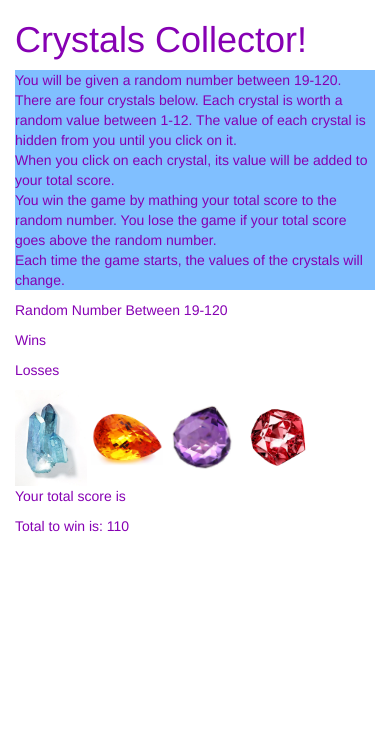
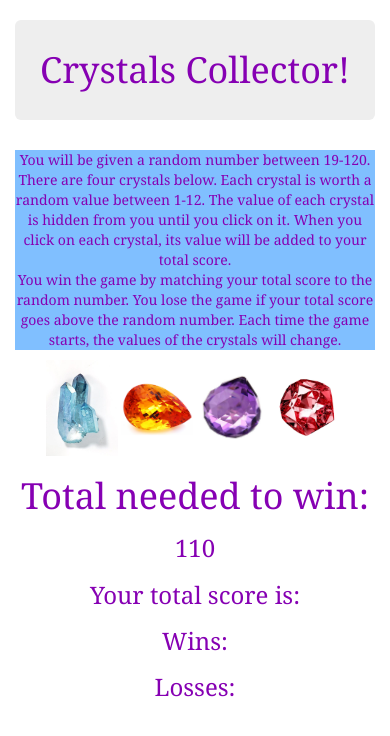
Before and after one commit to kyarber2/week-4-game, a PHP site: page / in a window 390 px wide. Shown: the top 736 px of the page. Run offline with PHP 8.4, Linux system fonts and the light colour scheme; some libraries are stand-ins or nearby versions.

Commit message:
changed grid so entire site fits on one page

```diff
--- a/assets/css/style.css
+++ b/assets/css/style.css
@@ -6,4 +6,12 @@ img{
 }
 body{
 	color: #8600b3;
+	text-align: center;
+	font-family: Georgia, serif;
 }
+#crystalsDiv{
+	padding-top: 10px;
+}
+#randomNumber{
+
+}
--- a/assets/javascript/game.js
+++ b/assets/javascript/game.js
@@ -33,7 +33,7 @@ function getTotalNeededToWin() {
   		max = Math.floor(120);
   		totalNeededToWin = Math.floor(Math.random() * (120 - 19 + 1)) + 19;
   		console.log(totalNeededToWin);
-  		$("#numberToWin").html("Total to win is: " + totalNeededToWin);
+  		$("#numberToWin").html(totalNeededToWin);
 	}
 }
 function addToCrystalTotal(num){
@@ -61,7 +61,7 @@ function addToCrystalTotal(num){
 		result = compare(crystalValueTotal, totalNeededToWin);
 		if (result !== undefined) alert (result);
 	}
-	$("#totalScore").html(crystalValueTotal);
+	$("#totalScore").html("Your current total is " +crystalValueTotal);
 }
  function compare (crystalValue, totalToWin){
  	if (crystalValue === totalToWin){
--- a/index.html
+++ b/index.html
@@ -8,6 +8,14 @@
 	<meta name="viewport" content="width=device-width, initial-scale=1">
 	<link rel="stylesheet" type="text/css" href="assets/css/reset.css">
 	<script type="text/javascript" src="https://cdnjs.cloudflare.com/ajax/libs/jquery/3.2.1/jquery.min.js"></script>
+	<!-- Latest compiled and minified CSS -->
+<link rel="stylesheet" href="https://maxcdn.bootstrapcdn.com/bootstrap/3.3.7/css/bootstrap.min.css" integrity="sha384-BVYiiSIFeK1dGmJRAkycuHAHRg32OmUcww7on3RYdg4Va+PmSTsz/K68vbdEjh4u" crossorigin="anonymous">
+
+<!-- Optional theme -->
+<link rel="stylesheet" href="https://maxcdn.bootstrapcdn.com/bootstrap/3.3.7/css/bootstrap-theme.min.css" integrity="sha384-rHyoN1iRsVXV4nD0JutlnGaslCJuC7uwjduW9SVrLvRYooPp2bWYgmgJQIXwl/Sp" crossorigin="anonymous">
+
+<!-- Latest compiled and minified JavaScript -->
+<script src="https://maxcdn.bootstrapcdn.com/bootstrap/3.3.7/js/bootstrap.min.js" integrity="sha384-Tc5IQib027qvyjSMfHjOMaLkfuWVxZxUPnCJA7l2mCWNIpG9mGCD8wGNIcPD7Txa" crossorigin="anonymous"></script>
 	<link rel="stylesheet" href="https://maxcdn.bootstrapcdn.com/bootstrap/3.3.7/css/bootstrap.min.css" integrity="sha384-BVYiiSIFeK1dGmJRAkycuHAHRg32OmUcww7on3RYdg4Va+PmSTsz/K68vbdEjh4u" crossorigin="anonymous">
   	<link rel="stylesheet" type="text/css" href="assets/css/style.css">
 
@@ -18,35 +26,35 @@
 
 <div class="container-fluid">
 	<div class="row">
-		<div class="col-sm-6">
-			<h1> Crystals Collector!</h1>
+		<div class="col-xs-12 col-sm-6">
+			<h1 class="jumbotron"> Crystals Collector!</h1>
 			<p class="instructions"> You will be given a random number between 19-120.
 			<br>
-			There are four crystals below. Each crystal is worth a random value between 1-12. The value of each crystal is hidden from you until you click on it.
+			There are four crystals below. Each crystal is worth a random value between 1-12. The value of each crystal is hidden from you until you click on it. When you click on each crystal, its value will be added to your total score.
 			<br>
-			When you click on each crystal, its value will be added to your total score.
-			<br>
-			You win the game by mathing your total score to the random number. You lose the game if your total score goes above the random number.
-			<br>
-			Each time the game starts, the values of the crystals will change.
+			You win the game by matching your total score to the random number. You lose the game if your total score goes above the random number. Each time the game starts, the values of the crystals will change.
 			</p>
-			<p>Random Number Between 19-120</p>
 
-			<p>Wins <span id="win-total"></span></p>
-			<p>Losses <span id="loss-total"></span></p>
+
+
+
+				<img onclick="assignCrystalValues(), addToCrystalTotal(1)" src="assets/images/blue-crystal.jpg" alt="blue-crystal">
+				<img onclick="assignCrystalValues(), addToCrystalTotal(2)" src="assets/images/orange-crystal.jpg" alt="orange-crystal">
+				<img onclick="assignCrystalValues(), addToCrystalTotal(3)" src="assets/images/purple-crystal.jpg" alt="purple-crystal">
+				<img onclick="assignCrystalValues(), addToCrystalTotal(4)" src="assets/images/red-crystal.jpg" alt="red-crystal">
+		</div>
+		<div class="row crystalsDiv">
+			<div class="col-xs-12 col-sm-6">
+			<h1>Total needed to win:</h1>
+			<h3 id="numberToWin"></h3>
+			<h3 id="totalScore">Your total score is: </h3>
+			<h3>Wins: <span id="win-total"></span></h3>
+			<h3>Losses: <span id="loss-total"></span></h3>
 		</div>
 	</div>
-	<div class="row">
-		<div class="col-sm-6">
-			<img onclick="assignCrystalValues(), addToCrystalTotal(1)" src="assets/images/blue-crystal.jpg" alt="blue-crystal">
-			<img onclick="assignCrystalValues(), addToCrystalTotal(2)" src="assets/images/orange-crystal.jpg" alt="orange-crystal">
-			<img onclick="assignCrystalValues(), addToCrystalTotal(3)" src="assets/images/purple-crystal.jpg" alt="purple-crystal">
-			<img onclick="assignCrystalValues(), addToCrystalTotal(4)" src="assets/images/red-crystal.jpg" alt="red-crystal">
-		</div>
-	</div>
-			<p id="totalScore">Your total score is</p>
-			<p id="numberToWin"></p>
- <script type="text/javascript" src="assets/javascript/game.js"></script>
+
+			 <script type="text/javascript" src="assets/javascript/game.js"></script>
+
 </div>
 </body>
 </html>
```
